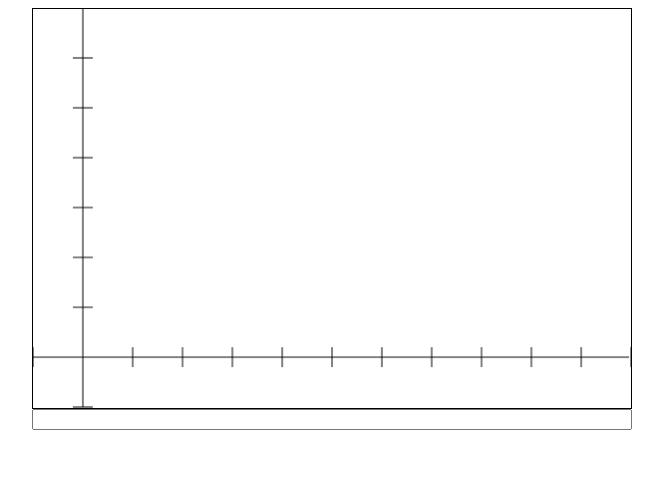
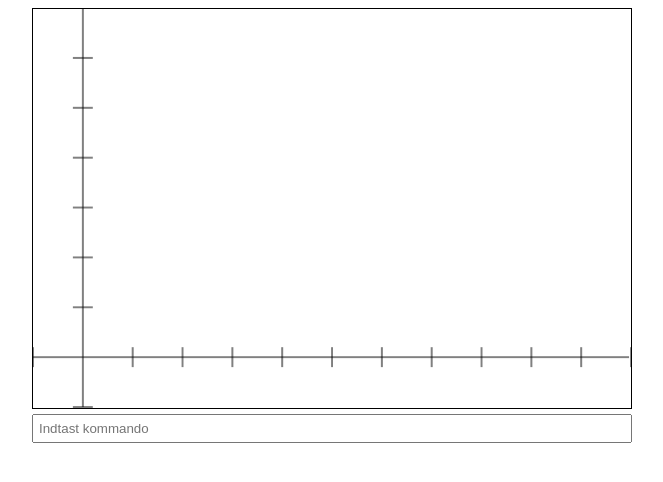
Before and after one commit to lukasgjetting/Graphr.js, a plain HTML site: page index.html in a window 1280 px wide. Shown: the whole page, without its empty margins (308-971 px from the left). Drawn offline with Linux system fonts and the light colour scheme.

Commit message:
Fix style

```diff
--- a/index.html
+++ b/index.html
@@ -7,7 +7,7 @@
 <body>
 	<div id="container">
 		<canvas id="graphr-canvas" width="600" height="400"></canvas>
-		<input id="command-line" type="text">
+		<input id="command-line" type="text" placeholder="Indtast kommando" onfocus="this.placeholder = ''" onblur="this.placeholder = 'Indtast kommando'">
 	</div>
 	<script src="main.js"></script>
 </body>
--- a/style.css
+++ b/style.css
@@ -9,4 +9,6 @@
 }
 #command-line {
 	width: 100%;
+	margin-top: 5px;
+	padding: 5px;
 }
```
